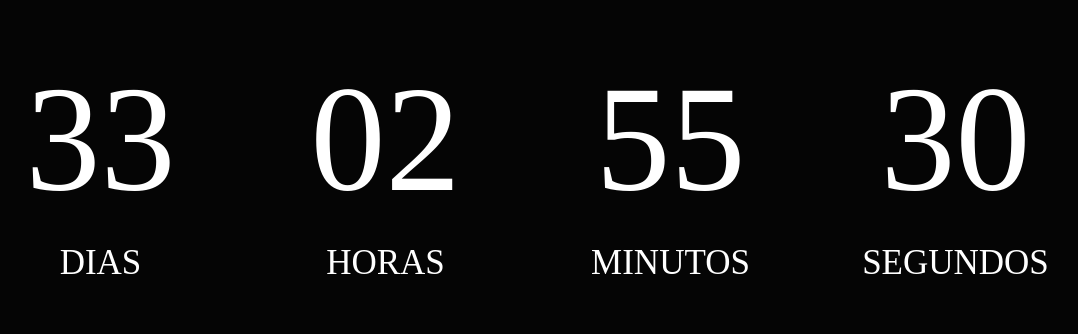
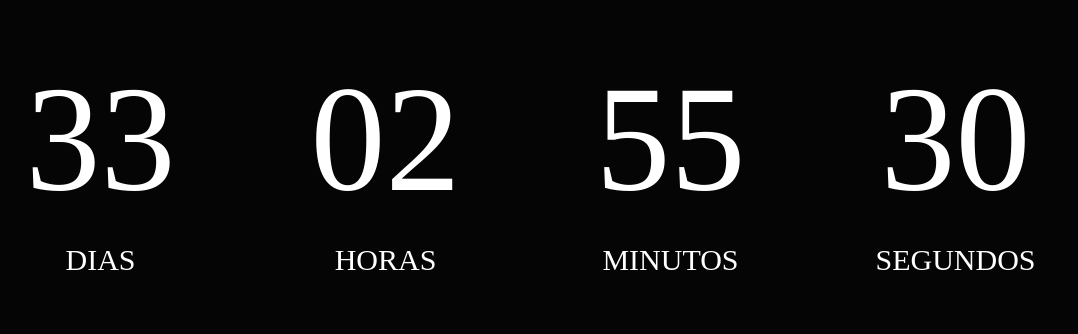
Before and after one commit to Bulcs/WebDesign-Game, a plain HTML site: page countdown-prototype/website/index.html in a window 1280 px wide. Shown: the part 249-583 px from the top of the page, without its empty margins (112-1190 px from the left). Drawn offline with nearby package versions, Linux system fonts and the light colour scheme.

Commit message:
Add files via upload

```diff
--- a/countdown-prototype/website/index.html
+++ b/countdown-prototype/website/index.html
@@ -21,19 +21,19 @@
 
 <div class="container">
 <div id="clockdiv" class="row">
-  <div class="col-lg-3 col-3 col-sm-3 col-md-3 col-xl-3">
+  <div class="col-lg-31 col-12 col-sm-12 col-md-3 col-xl-3">
     <span class="days" id="day"></span>
     <div class="smalltext">DIAS</div>
   </div>
-  <div class="col-lg-3 col-3 col-sm-3 col-md-3 col-xl-3">
+  <div class="col-lg-3 col-12 col-sm-12 col-md-3 col-xl-3">
     <span class="hours" id="hour"></span>
     <div class="smalltext">HORAS</div>
   </div>
-  <div class="col-lg-3 col-3 col-sm-3 col-md-3 col-xl-3">
+  <div class="col-lg-3 col-12 col-sm-12 col-md-3 col-xl-3">
     <span class="minutes" id="minute"></span>
     <div class="smalltext">MINUTOS</div>
   </div>
-  <div class="col-lg-3 col-3 col-sm-3 col-md-3 col-xl-3">
+  <div class="col-lg-3 col-12 col-sm-12 col-md-3 col-xl-3">
     <span class="seconds" id="second"></span>
     <div class="smalltext">SEGUNDOS</div>
   </div>
--- a/countdown-prototype/website/style.css
+++ b/countdown-prototype/website/style.css
@@ -40,7 +40,7 @@ body{
     font-size: 150px !important;
   }
   .smalltext{
-    font-size: 35px !important;
+    font-size: 30px !important;
   }
 }
 
```
